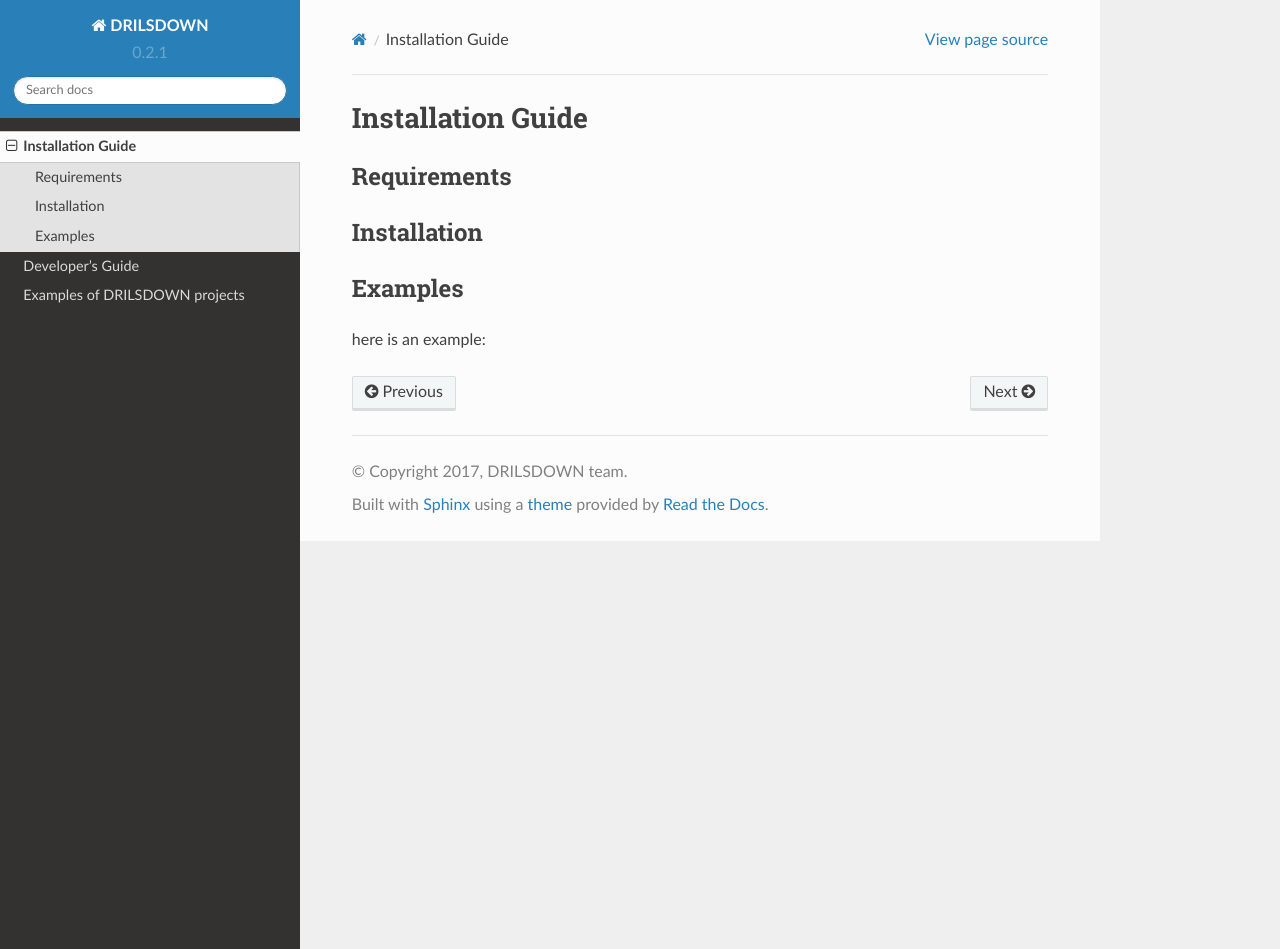
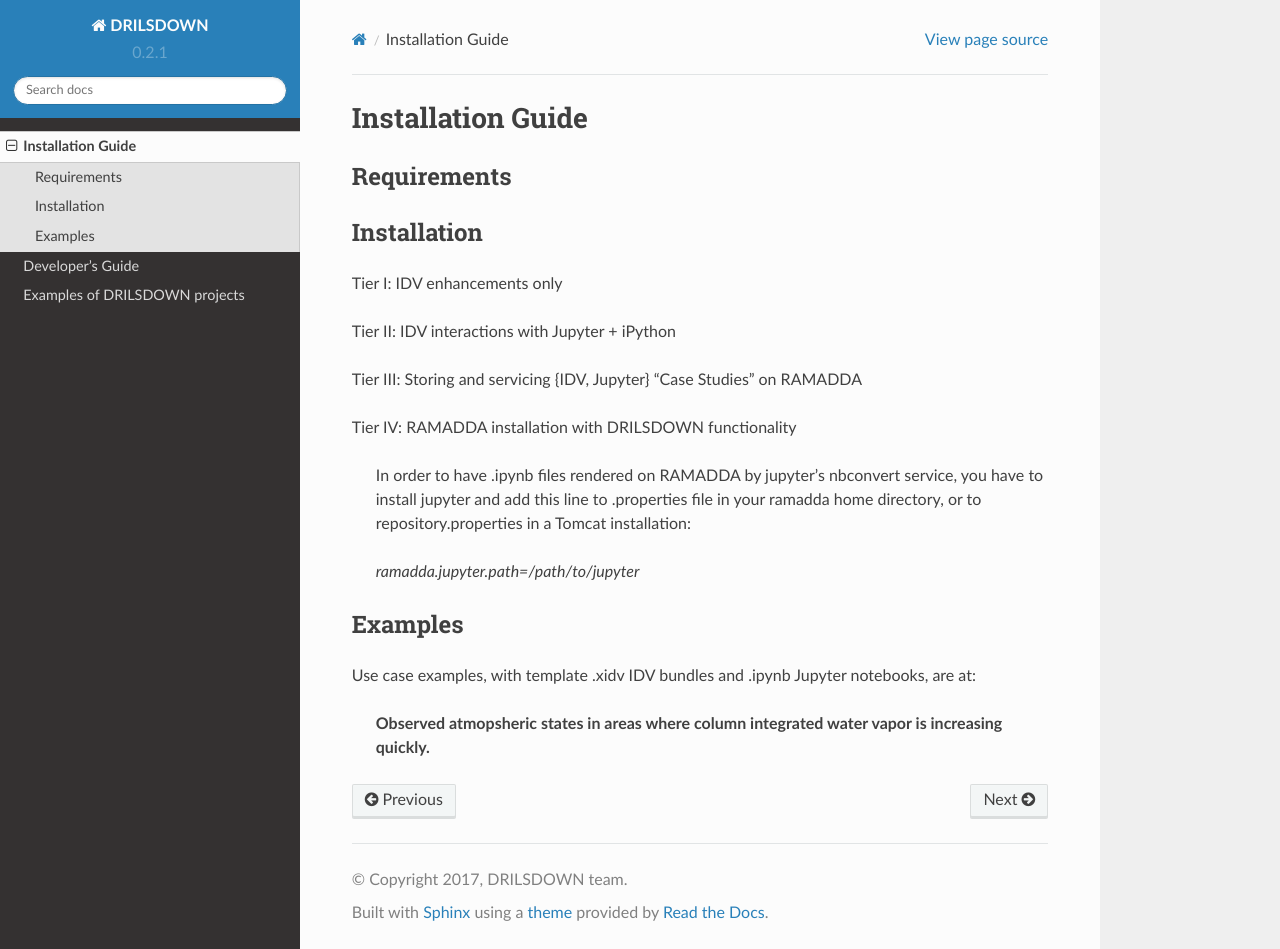
Before and after one commit to Unidata/drilsdown, a Sphinx documentation site: the page built from docs/installguide.rst, in a window 1280 px wide and 949 px high. Built offline with Sphinx 7.4.7 and the Read the Docs theme 2.0.0, drawn with Linux system fonts in a browser that asks for light colours.

Commit message:
Update installguide.rst

```diff
--- a/docs/installguide.rst
+++ b/docs/installguide.rst
@@ -9,8 +9,21 @@ Requirements
 ------------
 Installation
 ------------
+Tier I: IDV enhancements only
+
+Tier II: IDV interactions with Jupyter + iPython
+
+Tier III: Storing and servicing {IDV, Jupyter} "Case Studies" on RAMADDA
+
+Tier IV: RAMADDA installation with DRILSDOWN functionality
+
+  In order to have .ipynb files rendered on RAMADDA by jupyter's nbconvert service, you have to install jupyter and add this line to .properties file in your ramadda home directory, or to repository.properties in a Tomcat installation:
+
+  *ramadda.jupyter.path=/path/to/jupyter*
 
 --------
 Examples
 --------
-here is an example:
+Use case examples, with template .xidv IDV bundles and .ipynb Jupyter notebooks, are at:
+
+  **Observed atmopsheric states in areas where column integrated water vapor is increasing quickly.**
```
